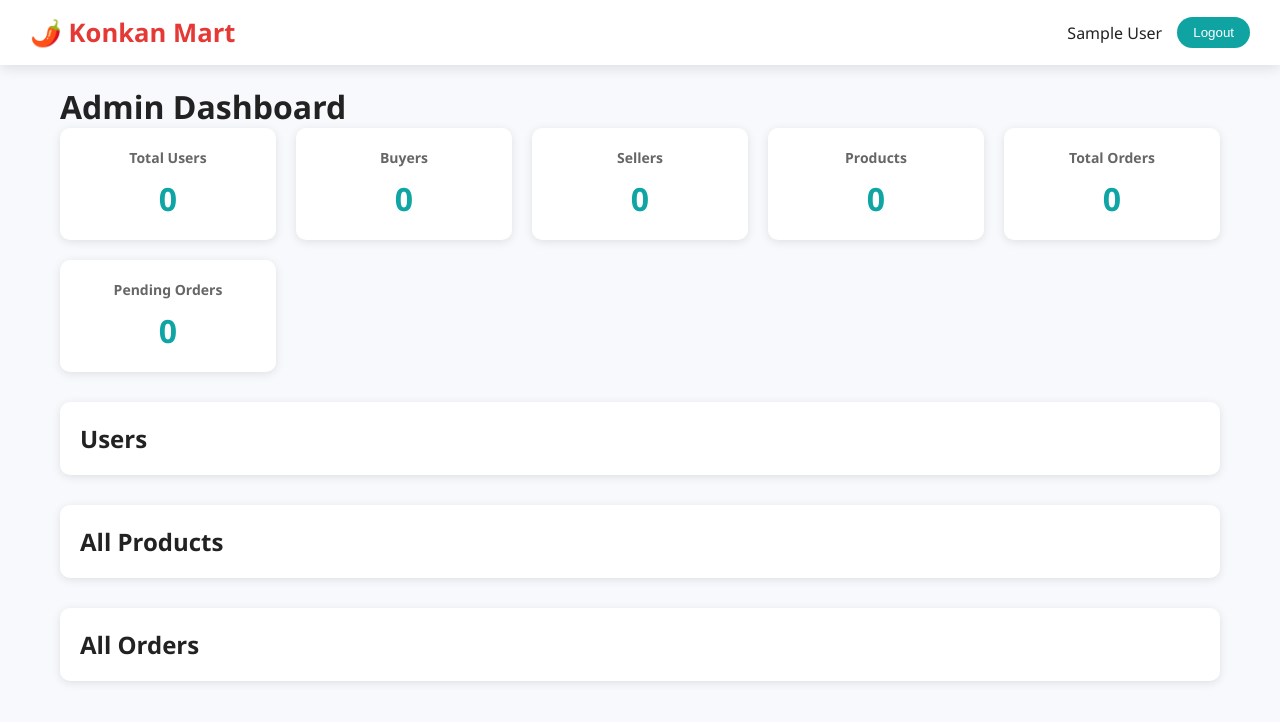
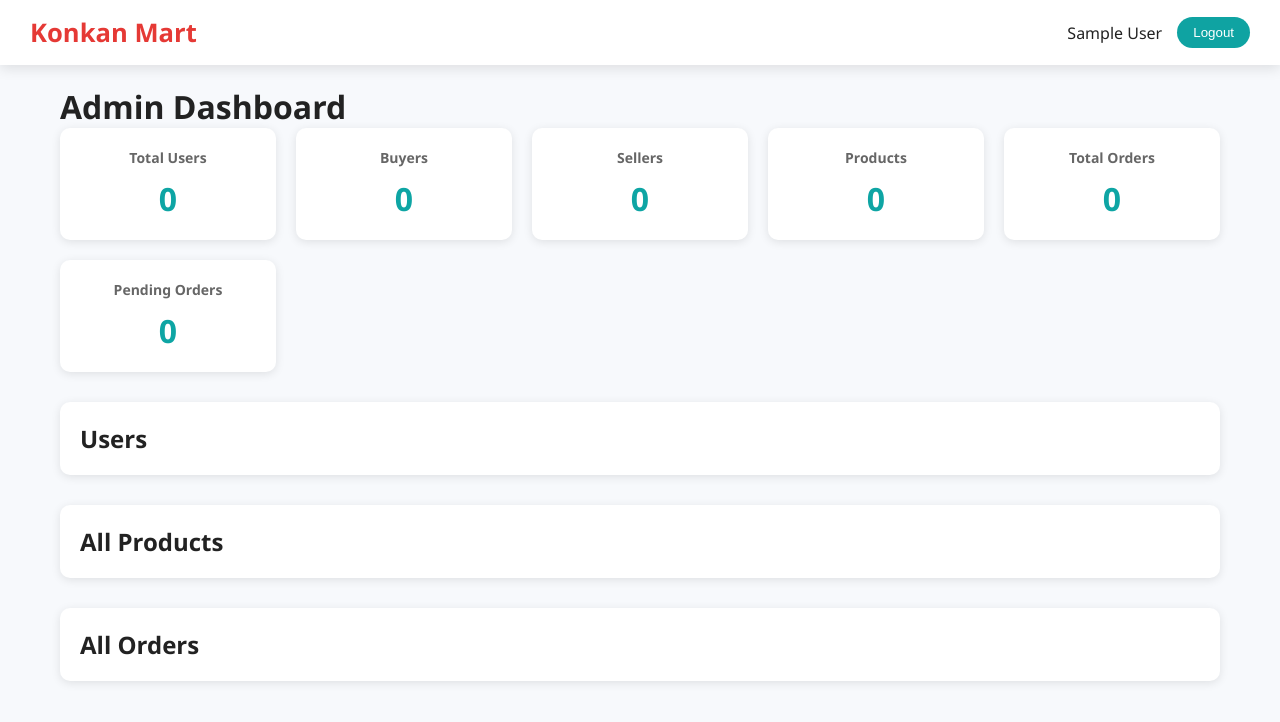
Before and after one commit to Vaibhavi-4/KonkanMart, a website: page frontend/admin.html in a window 1280 px wide. Drawn offline with Linux system fonts and the light colour scheme; no server answers; sample sign-in values are in the browser's storage.

Commit message:
Fix css styling n some functions

```diff
--- a/frontend/admin.html
+++ b/frontend/admin.html
@@ -8,7 +8,7 @@
 </head>
 <body>
     <nav class="navbar">
-        <h2>🌶️ Konkan Mart</h2>
+        <h2> Konkan Mart</h2>
         <div class="nav-links">
             <span id="userName"></span>
             <button onclick="logout()">Logout</button>
```
